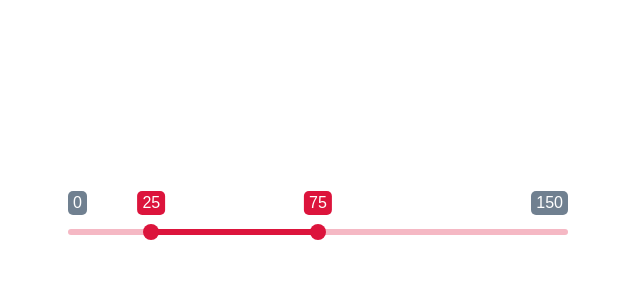
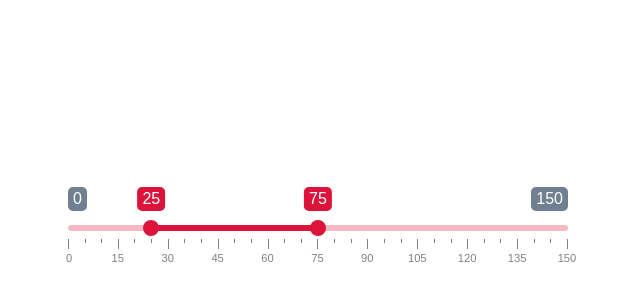
Before and after one commit to Olga-smart/FSD4, a website built with webpack: page src/index.pug in a window 1280 px wide. Shown: the part 168-468 px from the top of the page, without its empty margins (322-962 px from the left). Built offline with nearby package versions, Linux system fonts and the light colour scheme.

Commit message:
Add scale

```diff
--- a/src/index.js
+++ b/src/index.js
@@ -15,7 +15,9 @@ for (let slider of sliders) {
     minMaxLabels: true,
     valueLabel: true,
     vertical: false,
-    range: true
+    range: true,
+    scale: true,
+    scaleIntervals: 10
   });
 
   let presenter = new Presenter(model, view);
--- a/src/presenter/presenter.js
+++ b/src/presenter/presenter.js
@@ -10,6 +10,10 @@ export class Presenter {
 
       if (this.view.isRange) {
         view.setRightValue(model.rightValue);
+      }
+
+      if (this.view.hasScale) {
+        view.addScale(model.min, model.max, view.scaleIntervals);
       }
     }
 
--- a/src/style.scss
+++ b/src/style.scss
@@ -7,6 +7,10 @@ body {
   justify-content: center;
   align-items: center;
   font-family: 'Arial', sans-serif;
+}
+
+* {
+  box-sizing: border-box;
 }
 
 .container {
@@ -131,6 +135,43 @@ body {
       transform: translateX(-50%);
     }
   }
+  &__scale {
+    position: relative;
+    top: 8px;
+    height: 8px;
+    display: flex;
+    &-interval {
+      border-right: 1px solid gray;
+      height: 10px;
+      width: 100%;
+      display: flex;
+      justify-content: space-evenly;
+      position: relative;
+      &:first-child {
+        border-left: 1px solid grey;
+      }
+      &-value {
+        // display: block;
+        position: absolute;
+        top: calc(100% + 3px);
+        right: 0;
+        transform: translateX(50%);
+        font-size: 0.7rem;
+        color: gray;;
+        &_min {
+          left: 0;
+          right: unset;
+          transform: translateX(-50%);
+        }
+      }
+    }
+    &-mark {
+      display: block;
+      width: 1px;
+      height: 4px;
+      background-color: gray;
+    }
+  }
   &_vertical {
     transform: rotate(-90deg);
     .range-slider__min-max-label {
--- /dev/null
+++ b/src/view/subviews/scale/scale.js
@@ -0,0 +1,61 @@
+import {createElement} from '../../helpers/createElement.js';
+
+export class Scale {
+  constructor(min, max, intervalsNumber = 4) {
+    this.component = createElement('div', 'range-slider__scale');
+    this.min = min;
+    this.max = max;
+    this.intervalsNumber = intervalsNumber;
+    this.intervals = [];
+    this.values = [];
+
+    this.createIntervals();
+    this.addMarksInIntervals();
+    this.addValues();
+  }
+
+  createIntervals() {
+    for (let i = 0; i < this.intervalsNumber; i++) {
+      this.intervals[i] = createElement('div', 'range-slider__scale-interval');
+      this.component.append(this.intervals[i]);
+    }
+  }
+
+  addMarksInIntervals() {
+    this.intervals.forEach(item => {
+      let fragment = new DocumentFragment();
+      if (this.intervalsNumber < 29) {
+        fragment.append( createElement('span', 'range-slider__scale-mark') );
+      }
+      if (this.intervalsNumber < 15) {
+        fragment.append( createElement('span', 'range-slider__scale-mark') );
+      }
+      if (this.intervalsNumber < 8) {
+        fragment.append( createElement('span', 'range-slider__scale-mark') );
+      }
+      if (this.intervalsNumber < 5) {
+        fragment.append( createElement('span', 'range-slider__scale-mark') );
+      }
+      item.append(fragment);
+    });
+  }
+
+  addValues() {
+    this.values[0] = this.min;
+    let step = Math.round(this.max / this.intervalsNumber);
+    for (let i = 1; i < this.intervalsNumber; i++) {
+      this.values[i] = i * step;
+    }
+    this.values.push(this.max);
+
+    let value = createElement('span', 'range-slider__scale-interval-value range-slider__scale-interval-value_min');
+    value.textContent = this.values[0];
+    this.intervals[0].append(value);
+
+    for (let i = 1; i < this.values.length; i++) {
+      let value = createElement('span', 'range-slider__scale-interval-value range-slider__scale-interval-value');
+      value.textContent = this.values[i];
+      this.intervals[i-1].append(value);
+    }
+  }
+}
--- a/src/view/view.js
+++ b/src/view/view.js
@@ -5,6 +5,7 @@ import {Input} from './subviews/input/input.js';
 import {Thumb} from './subviews/thumb/thumb.js';
 import {MinMaxLabel} from './subviews/minMaxLabel/minMaxLabel.js';
 import {ValueLabel} from './subviews/valueLabel/valueLabel.js';
+import {Scale} from './subviews/scale/scale.js';
 
 export class View {
   constructor(component, options = {}) {
@@ -24,6 +25,8 @@ export class View {
     this.slider.append(this.track.component, this.range.component, this.thumbLeft.component);
     this.component.append(this.slider.component, this.inputLeft.component);
 
+    this.scaleIntervals = options.scaleIntervals;
+
     if (options.range) {
       this.inputRight = new Input('right');
       this.inputRight.registerWith(this);
@@ -38,22 +41,29 @@ export class View {
       this.range.setLeftIndent(0);
     }
 
+    if (options.scale) {
+      this.hasScale = true;
+    } else {
+      this.hasScale = false;
+    }
+
     if (options.minMaxLabels) {
       this.minLabel = new MinMaxLabel('left');
       this.maxLabel = new MinMaxLabel('right');
 
-      this.component.append(this.minLabel.component, this.maxLabel.component);
+      this.slider.append(this.minLabel.component, this.maxLabel.component);
     }
 
     if (options.valueLabel) {
       this.valueLabelLeft = new ValueLabel('left');
-      this.valueLabelRight = new ValueLabel('right');
-      this.valueLabelCommon = new ValueLabel('common');
 
-      this.component.append(this.valueLabelLeft.component);
+      this.slider.append(this.valueLabelLeft.component);
 
       if (options.range) {
-        this.component.append(this.valueLabelRight.component, this.valueLabelCommon.component);
+        this.valueLabelRight = new ValueLabel('right');
+        this.valueLabelCommon = new ValueLabel('common');
+
+        this.slider.append(this.valueLabelRight.component, this.valueLabelCommon.component);
 
         // TODO: через раз срабатывает ошибочно
         setTimeout(() => {
@@ -384,4 +394,9 @@ export class View {
       this.thumbRight.makeInactive();
     }
   }
+
+  addScale(min, max, intervalsNumber) {
+    this.scale = new Scale(min, max, intervalsNumber);
+    this.component.append(this.scale.component);
+  }
 }
```
Also changed, not shown: src/view/subviews/scale/scale.test.js (added).
